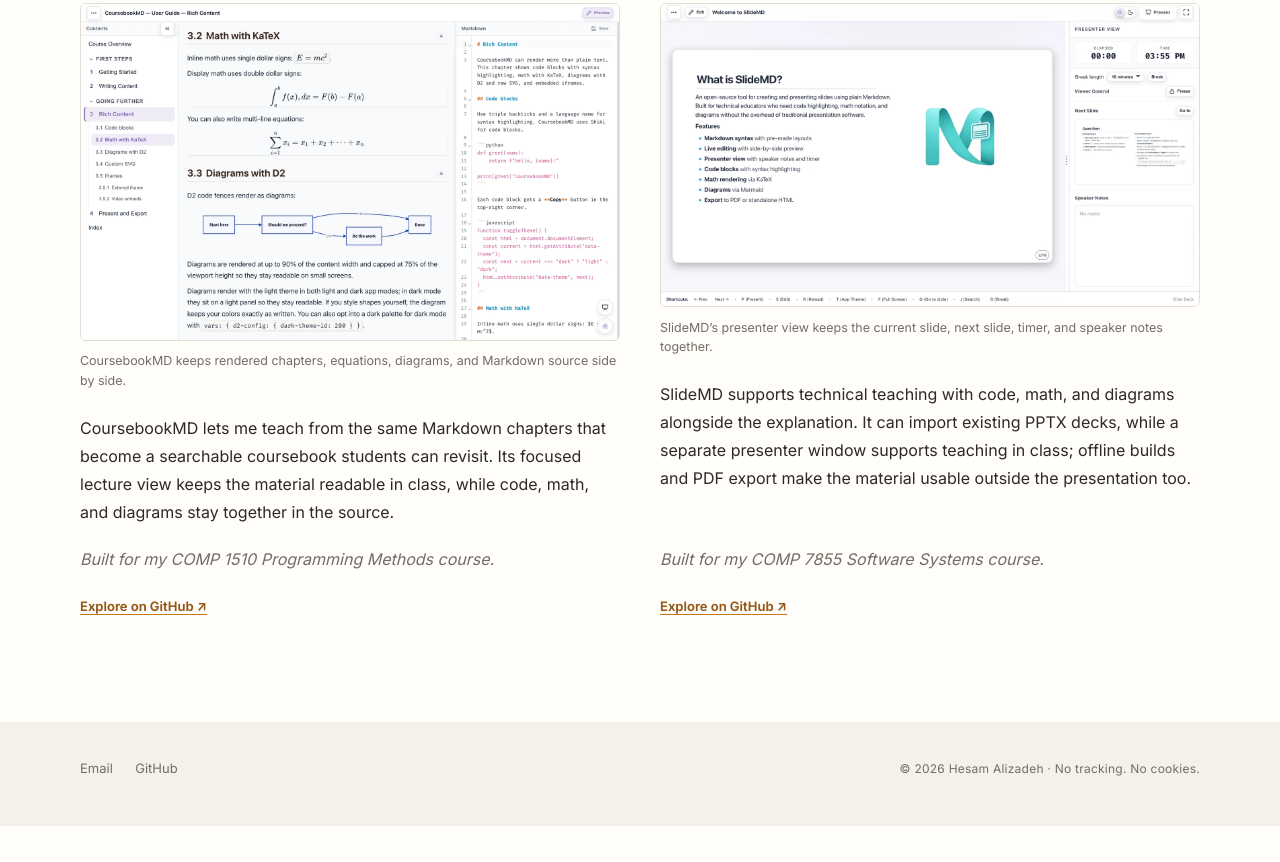
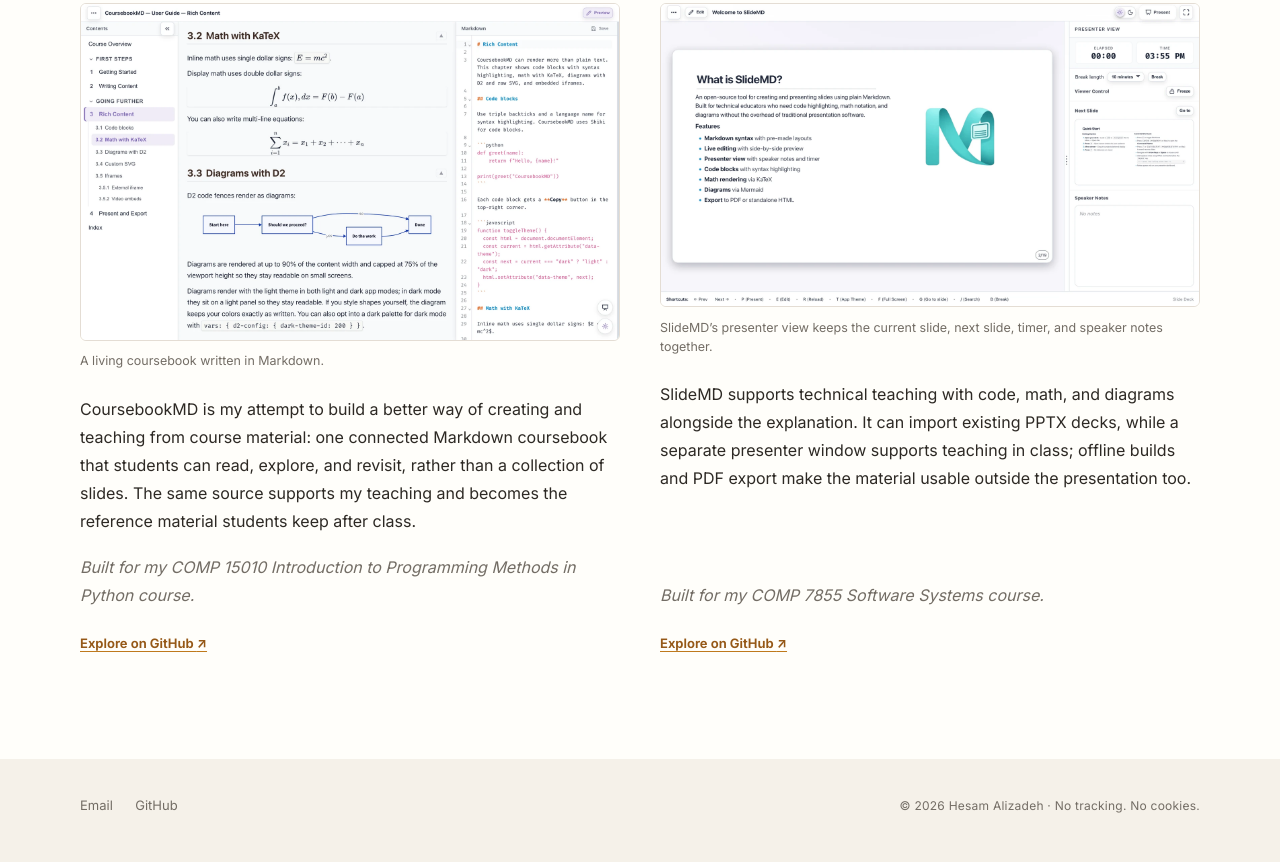
Before and after one commit to hesamat/hesamat.github.io, a plain HTML site: page projects/index.html in a window 1280 px wide. Shown: the part 584-1446 px from the top of the page. Before the commit the page ends 1410 px from the top, so only its background shows below. Drawn offline with Linux system fonts and the light colour scheme.

Commit message:
Update CoursebookMD card copy and course details

```diff
--- a/projects/index.html
+++ b/projects/index.html
@@ -49,11 +49,11 @@
         <p class="project-label">JavaScript · Ongoing</p>
         <h3><a href="https://github.com/hesamat/coursebookmd">CoursebookMD</a></h3>
         <figure>
-            <img src="/assets/images/coursebookmd-preview.webp" alt="CoursebookMD Preview mode showing the Rich Content chapter with rendered equations and a D2 flow diagram beside its Markdown source." width="1600" height="1000" loading="lazy">
-            <figcaption>CoursebookMD keeps rendered chapters, equations, diagrams, and Markdown source side by side.</figcaption>
+          <img src="/assets/images/coursebookmd-preview.webp" alt="CoursebookMD showing a rendered coursebook chapter with equations and a D2 diagram alongside its Markdown source." width="1600" height="1000" loading="lazy">
+          <figcaption>A living coursebook written in Markdown.</figcaption>
         </figure>
-          <p>CoursebookMD lets me teach from the same Markdown chapters that become a searchable coursebook students can revisit. Its focused lecture view keeps the material readable in class, while code, math, and diagrams stay together in the source.</p>
-          <p class="project-context">Built for my COMP 1510 Programming Methods course.</p>
+        <p>CoursebookMD is my attempt to build a better way of creating and teaching from course material: one connected Markdown coursebook that students can read, explore, and revisit, rather than a collection of slides. The same source supports my teaching and becomes the reference material students keep after class.</p>
+        <p class="project-context">Built for my COMP 15010 Introduction to Programming Methods in Python course.</p>
         <a class="project-action" href="https://github.com/hesamat/coursebookmd">Explore on GitHub <span aria-hidden="true">↗</span></a>
       </article>
 
```
Lines whose indentation alone changed are shown as unchanged.
